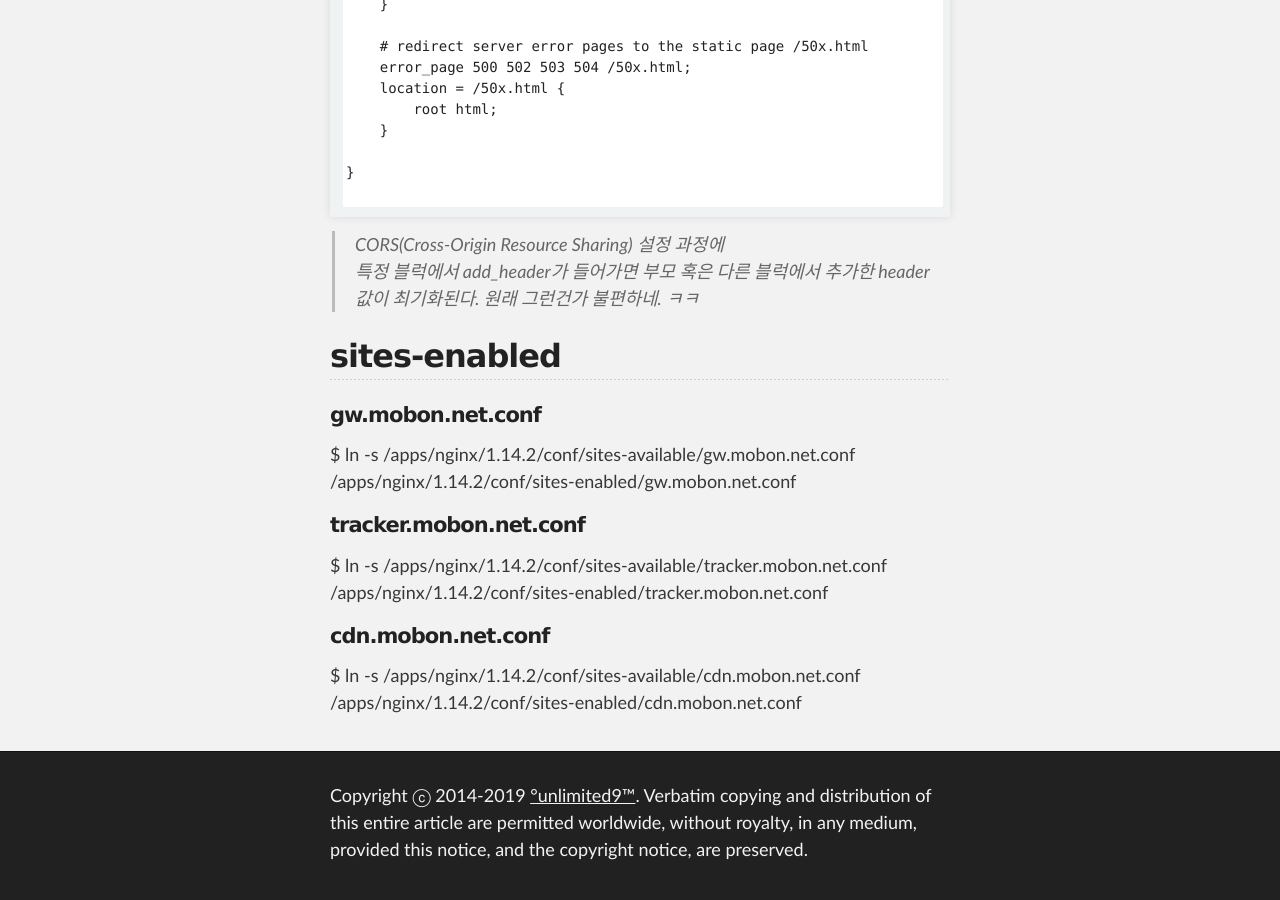
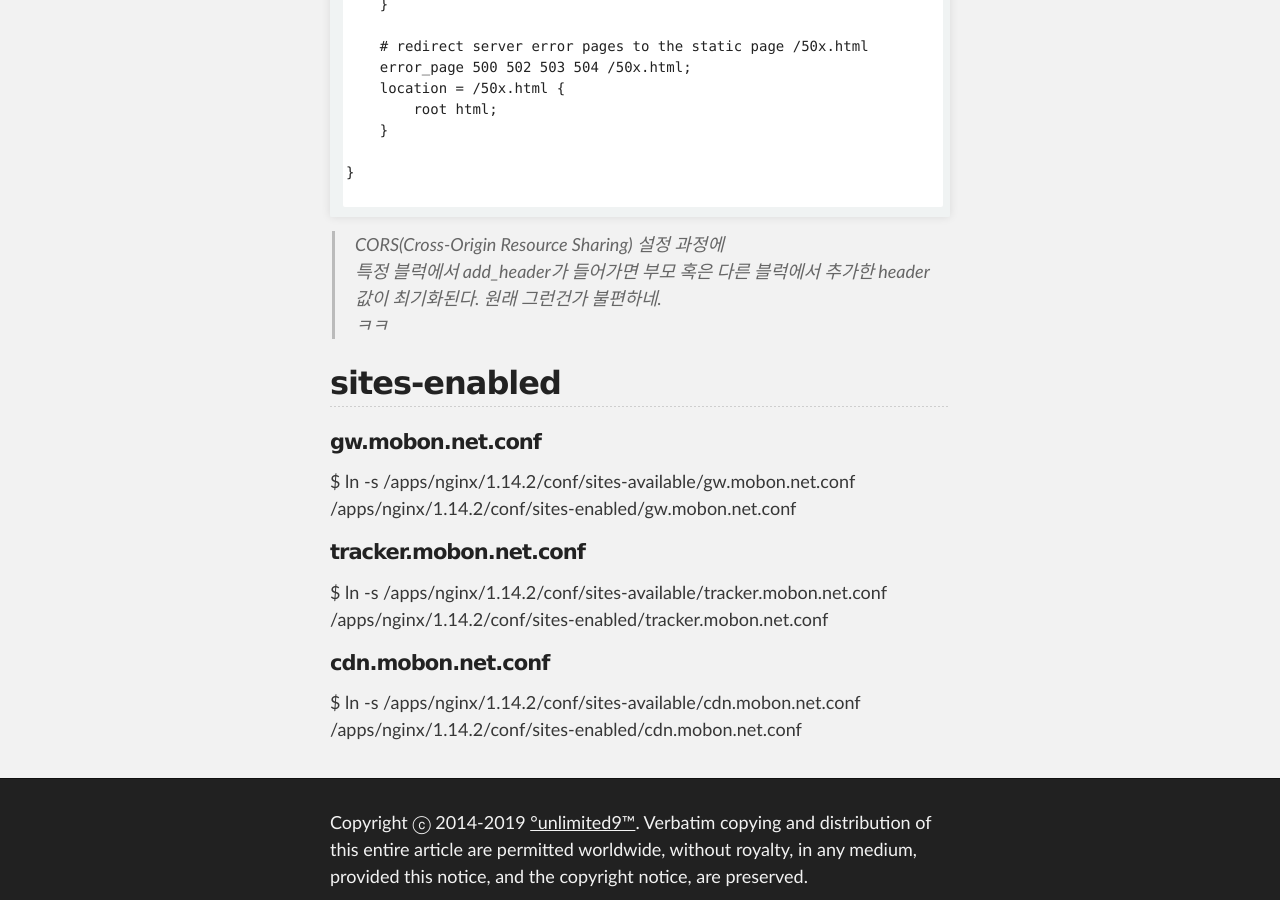
Before and after one commit to unlimited9/unlimited9.github.com, a Jekyll site: the page built from reference.notes/TA/nginx/configuration.sample.md, in a window 1280 px wide and 900 px high, scrolled down 14001 px. Built offline with Jekyll 4.4.1, drawn with Linux system fonts in a browser that asks for light colours; our own code applies the rules of GitHub Pages for plain Markdown files.

````diff
--- a/reference.notes/TA/nginx/configuration.sample.md
+++ b/reference.notes/TA/nginx/configuration.sample.md
@@ -601,7 +601,8 @@ server {
 ```
 
 >CORS(Cross-Origin Resource Sharing) 설정 과정에
->특정 블럭에서 add_header가 들어가면 부모 혹은 다른 블럭에서 추가한 header 값이 최기화된다. 원래 그런건가 불편하네. ㅋㅋ
+>특정 블럭에서 add_header가 들어가면 부모 혹은 다른 블럭에서 추가한 header 값이 최기화된다. 원래 그런건가 불편하네.
+>ㅋㅋ
 
 ## sites-enabled
 
````
